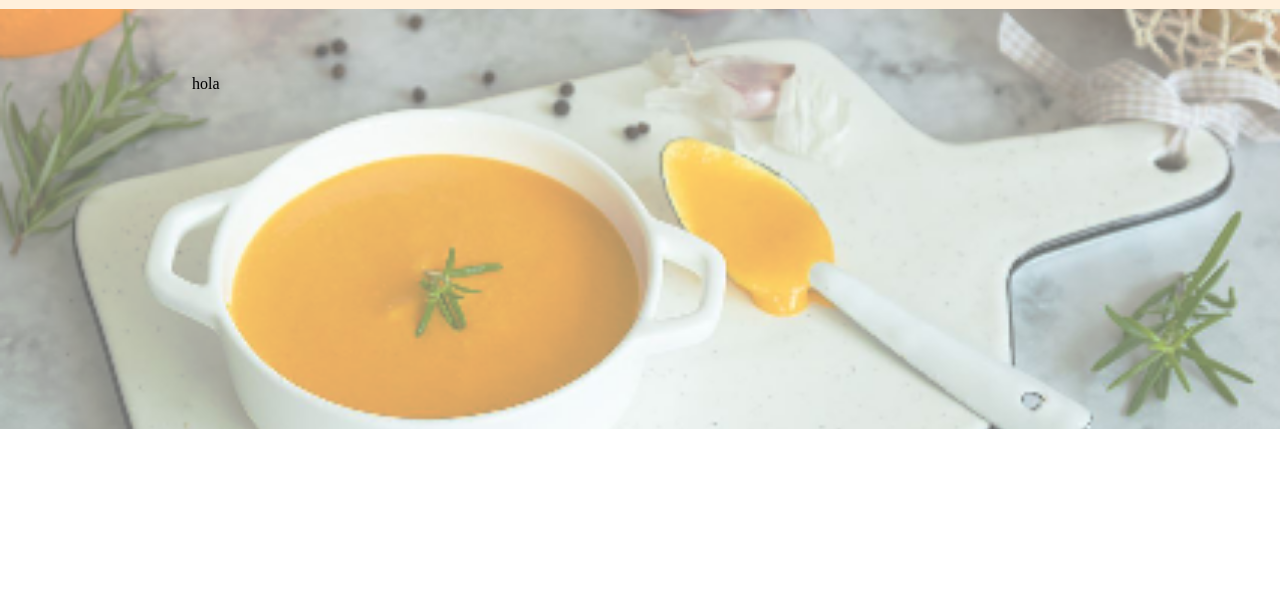
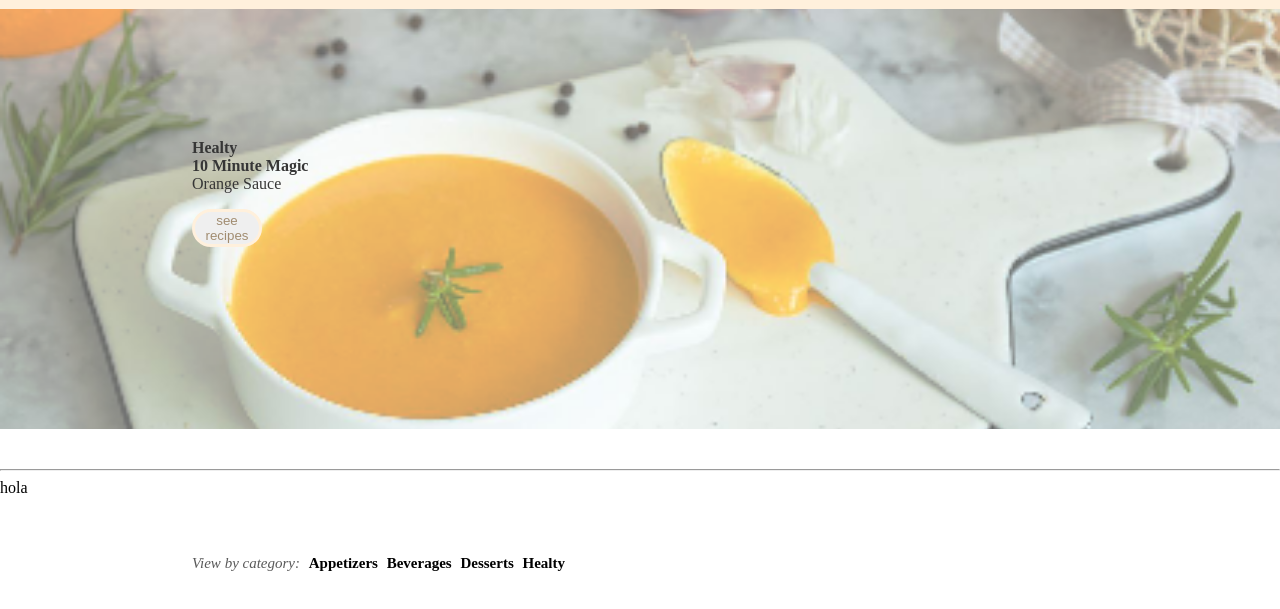
Before and after one commit to RafelMonzoOliver/recepte_LMG, a plain HTML site: page index.html in a window 1280 px wide. Shown: the part 61-670 px from the top of the page. Drawn offline with Linux system fonts and the light colour scheme.

Commit message:
he posat una clase de css per acabar l'apartat de adalt

```diff
--- a/css/estils.css
+++ b/css/estils.css
@@ -19,6 +19,7 @@ header{
 }
 .fonssection{
     margin: 0%;
+    margin-bottom: 40px;
     background-image: url("/css/imatgescss/salsanaranja.png");
     background-repeat: no-repeat;
     background-position: center;
@@ -28,6 +29,22 @@ header{
 }
 .posicio{
     position: absolute;
-    top: 15%;
+    top: 25%;
     left: 15%;
+    color: #363636;
 }
+.posiciodown{
+    position: absolute;
+    top: 77%;
+    left: 15%;
+    font-size: 15px;
+}
+.redo{
+    border-radius: 30px;
+    border: solid;
+    padding-inline: 5px;
+    width: 70px;
+    text-align: center;
+    border-color: #fff0dc;
+    color: #a18c70;
+}
--- a/index.html
+++ b/index.html
@@ -18,7 +18,21 @@
             &emsp;<img src="icon.png" width="40" height="45" class="count">
         </header>
         <section class="fonssection">
-            <p class="posicio">hola</p>
+            <nav class="posicio">
+                <b>Healty</b>
+                <br><b>10 Minute Magic</b>
+                <br>Orange Sauce
+                <p><button class="redo">see recipes</button></p>
+            </nav>
+            <nav class="posiciodown">
+                <i class="grey">View by category:</i>
+                &emsp13;<b>Appetizers</b>
+                &emsp13;<b>Beverages</b>
+                &emsp13;<b>Desserts</b>
+                &emsp13;<b>Healty</b>
+            </nav>
         </section>
+        <hr>
+        hola
     </body>
 </html>
```
